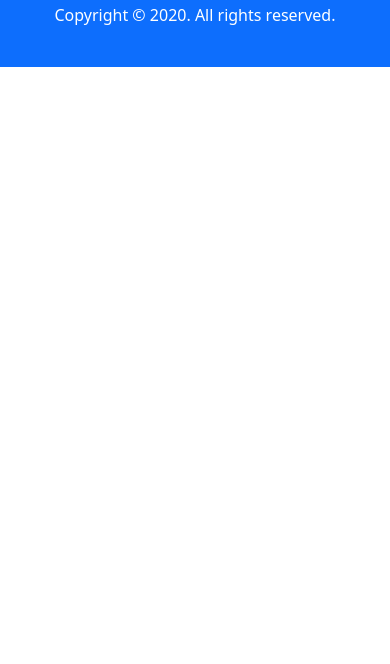
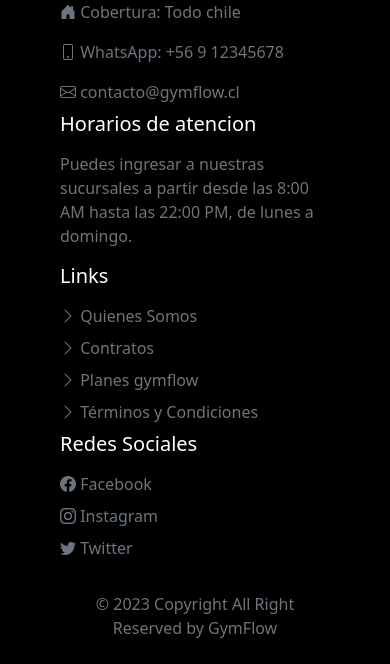
Before and after one commit to cvrlossj/gymflow, a Django app: page / in a window 390 px wide. Shown: the part 865-1529 px from the top of the page. Before the commit the page ends 932 px from the top, so only its background shows below. Run offline with Django 4.2, Linux system fonts and the light colour scheme.

Commit message:
Se mejora la interfaz de inicio

```diff
--- /dev/null
+++ b/apps/gymapp/templates/inicio.html
@@ -0,0 +1,216 @@
+{% load static %}
+<!DOCTYPE html>
+<html lang="es">
+  <head>
+    <meta charset="UTF-8" />
+    <meta http-equiv="X-UA-Compatible" content="IE=edge" />
+    <meta name="viewport" content="width=device-width, initial-scale=1.0" />
+    <link
+      href="https://cdn.jsdelivr.net/npm/bootstrap@5.3.0/dist/css/bootstrap.min.css"
+      rel="stylesheet"
+      integrity="sha384-9ndCyUaIbzAi2FUVXJi0CjmCapSmO7SnpJef0486qhLnuZ2cdeRhO02iuK6FUUVM"
+      crossorigin="anonymous"
+    />
+    <link
+      rel="stylesheet"
+      href="https://cdn.jsdelivr.net/npm/bootstrap-icons@1.10.5/font/bootstrap-icons.css"
+    />
+    <link
+      href="{% static 'img/favicon.png' %}"
+      rel="shortcut icon"
+      type="image/x-icon"
+    />
+
+    {% block head %} {% endblock %}
+  </head>
+
+  <body>
+    <header class="section-header">
+      <!-- Navigation-->
+      <nav class="navbar navbar-expand-lg navbar-black bg-success">
+        <div class="container px-5 px-lg-5">
+          <a class="navbar-brand text-white" href="/">GymFlow</a>
+          <button
+            class="navbar-toggler"
+            type="button"
+            data-bs-toggle="collapse"
+            data-bs-target="#navbarSupportedContent"
+            aria-controls="navbarSupportedContent"
+            aria-expanded="false"
+            aria-label="Toggle navigation"
+          >
+            <span class="navbar-toggler-icon"></span>
+          </button>
+          <div class="collapse navbar-collapse" id="navbarSupportedContent">
+            <ul class="navbar-nav me-auto mb-2 mb-lg-0 ms-lg-4">
+              <li class="nav-item">
+                <a class="nav-link text-white" aria-current="page" href="/">Inicio</a>
+              </li>
+
+              <li class="nav-item dropdown text-white ">
+                <a
+                  class="nav-link dropdown-toggle text-white"
+                  href="#"
+                  role="button"
+                  data-bs-toggle="dropdown"
+                  aria-expanded="false"
+                >
+                  Cuenta
+                </a>
+                <ul class="dropdown-menu">
+                  <li>
+                    <a class="dropdown-item" href="/login">Iniciar sesión</a>
+                  </li>
+                </ul>
+              </li>
+            </ul>
+          </div>
+        </div>
+      </nav>
+    </header>
+
+
+    <div id="carouselExampleFade" class="carousel slide carousel-fade">
+        <div class="carousel-inner">
+          <div class="carousel-item active">
+            <img src="https://assets.smartfit.com.br/attachments/3634aa1b7d4cee21e7149dded27703caef63a2d7/store/effdf78b6fe2f791b31e5446fd737f994babaf17e2fd03ec0dfbe2e44c0a/banner_desktop" class="d-block w-100" alt="...">
+          </div>
+          <div class="carousel-item">
+            <img src="https://assets.smartfit.com.br/attachments/1f4525f34e86c35f0fe10e0d7b1cc00f3aecf6ca/store/6c0ae7b56abb369a1ef1b8b3bf68d91bef2fe54777f5e909cd8a759fc64c/banner_desktop" class="d-block w-100" alt="...">
+          </div>
+
+        </div>
+        <button class="carousel-control-prev" type="button" data-bs-target="#carouselExampleFade" data-bs-slide="prev">
+          <span class="carousel-control-prev-icon" aria-hidden="true"></span>
+          <span class="visually-hidden">Previous</span>
+        </button>
+        <button class="carousel-control-next" type="button" data-bs-target="#carouselExampleFade" data-bs-slide="next">
+          <span class="carousel-control-next-icon" aria-hidden="true"></span>
+          <span class="visually-hidden">Next</span>
+        </button>
+      </div>
+    <!-- ========================= PUBLICIDAD ========================= -->
+
+    <div class="container px-4 px-lg-5 mt-5">
+      <h2>Noticias</h2>
+      <div class="card text-center" id="pb">
+        <div class="card-header text-black">GymFlow</div>
+        <div class="card-body">
+          <h5 class="card-title">
+            ¡Descubre tu mejor versión en nuestro nuevo gimnasio "GymFlow"!
+          </h5>
+          <p class="card-text text-black">
+            ¡Únete a la revolución fitness en "GymFlow"! Te invitamos a formar
+            parte de nuestra comunidad dedicada al bienestar y la salud. En
+            nuestro gimnasio, encontrarás un espacio diseñado para potenciar tu
+            energía y alcanzar tus metas.
+          </p>
+        </div>
+      </div>
+    </div>
+    <br />
+
+    <!-- ========================= FINAL - PUBLICIDAD ========================= -->
+
+
+    {% block body %} {% endblock %} {% comment %} Inicio Footer {% endcomment %}
+    <div class="container-fluid">
+      <div class="row p-5 pb-2 bg-black text-white">
+        <div class="col-xs-12 col-md-6 col-lg-3">
+          <p class="h3">GymFlow</p>
+          <div class="mb-2">
+            <p class="text-secondary">
+              <i class="bi bi-house-door-fill"></i> Cobertura: Todo chile
+            </p>
+          </div>
+          <div class="mb-2">
+            <p class="text-secondary">
+              <i class="bi bi-phone"></i> WhatsApp: +56 9 12345678
+            </p>
+          </div>
+          <div class="mb-2">
+            <a href="#" class="text-secondary text-decoration-none"
+              ><i class="bi bi-envelope"></i> contacto@gymflow.cl</a
+            >
+          </div>
+        </div>
+
+        <div class="col-xs-12 col-md-6 col-lg-3">
+          <p class="h5 mb-3">Horarios de atencion</p>
+          <p class="text-secondary">
+            Puedes ingresar a nuestras sucursales a partir desde las 8:00 AM
+            hasta las 22:00 PM, de lunes a domingo.
+          </p>
+        </div>
+
+        <div class="col-xs-12 col-md-6 col-lg-3">
+          <p class="h5 mb-3">Links</p>
+          <div class="mb-2">
+            <a href="#" class="text-secondary text-decoration-none"
+              ><i class="bi bi-chevron-right"></i> Quienes Somos</a
+            >
+          </div>
+
+          <div class="mb-2">
+            <a href="#" class="text-secondary text-decoration-none"
+              ><i class="bi bi-chevron-right"></i> Contratos
+            </a>
+          </div>
+
+          <div class="mb-2">
+            <a href="#" class="text-secondary text-decoration-none"
+              ><i class="bi bi-chevron-right"></i> Planes gymflow</a
+            >
+          </div>
+
+          <div class="mb-2">
+            <a href="#" class="text-secondary text-decoration-none"
+              ><i class="bi bi-chevron-right"></i> Términos y Condiciones</a
+            >
+          </div>
+        </div>
+
+        <div class="col-xs-12 col-md-6 col-lg-3">
+          <p class="h5 mb-3">Redes Sociales</p>
+          <div class="mb-2">
+            <a href="#" class="text-secondary text-decoration-none">
+              <i class="bi bi-facebook"></i> Facebook</a
+            >
+          </div>
+
+          <div class="mb-2">
+            <a href="#" class="text-secondary text-decoration-none"
+              ><i class="bi bi-instagram"></i> Instagram</a
+            >
+          </div>
+
+          <div class="mb-2">
+            <a href="#" class="text-secondary text-decoration-none"
+              ><i class="bi bi-twitter"></i> Twitter</a
+            >
+          </div>
+        </div>
+
+        <div class="col-xs-12 pt-4">
+          <p class="text-secondary text-center">
+            &copy; 2023 Copyright All Right Reserved by GymFlow
+          </p>
+        </div>
+      </div>
+    </div>
+    {% comment %} End Footer {% endcomment %}
+
+    <script
+      src="https://cdn.jsdelivr.net/npm/@popperjs/core@2.11.8/dist/umd/popper.min.js"
+      integrity="sha384-I7E8VVD/ismYTF4hNIPjVp/Zjvgyol6VFvRkX/vR+Vc4jQkC+hVqc2pM8ODewa9r"
+      crossorigin="anonymous"
+    ></script>
+    <script
+      src="https://cdn.jsdelivr.net/npm/bootstrap@5.3.0/dist/js/bootstrap.min.js"
+      integrity="sha384-fbbOQedDUMZZ5KreZpsbe1LCZPVmfTnH7ois6mU1QK+m14rQ1l2bGBq41eYeM/fS"
+      crossorigin="anonymous"
+    ></script>
+
+    {% block script %} {% endblock %}
+  </body>
+</html>
--- a/apps/gymapp/templates/loginUser.html
+++ b/apps/gymapp/templates/loginUser.html
@@ -102,14 +102,7 @@
       </div>
     </div>
   </div>
-  <div
-    class="d-flex flex-column flex-md-row text-center text-md-start justify-content-between py-4 px-4 px-xl-5 bg-primary"
-  >
-    <!-- Copyright -->
-    <div class="text-white mb-3 mb-md-0">
-      Copyright © 2020. All rights reserved.
-    </div>
-  </div>
+
 </section>
 
 <script
--- a/apps/gymapp/urls.py
+++ b/apps/gymapp/urls.py
@@ -3,6 +3,7 @@ from . import views
 
 urlpatterns = [
     path('', views.cargarInicio),
+    path('login', views.cargarLogin),
 
     # Maquina
     path('maquinas', views.cargarListaMaquinas),
--- a/apps/gymapp/views.py
+++ b/apps/gymapp/views.py
@@ -12,8 +12,11 @@ from io import BytesIO
 # Inicio de la página - Iniciar Sesión
 def cargarInicio(request):
     tipoUsuario = request.session.get('tipoUsuario', None)
+    return render(request, "inicio.html", {"tipoUsuario": tipoUsuario})
+
+def cargarLogin(request):
+    tipoUsuario = request.session.get('tipoUsuario', None)
     return render(request, "loginUser.html", {"tipoUsuario": tipoUsuario})
-
 
 
 # Maquinas
```
Also changed, not shown: db.sqlite3.
